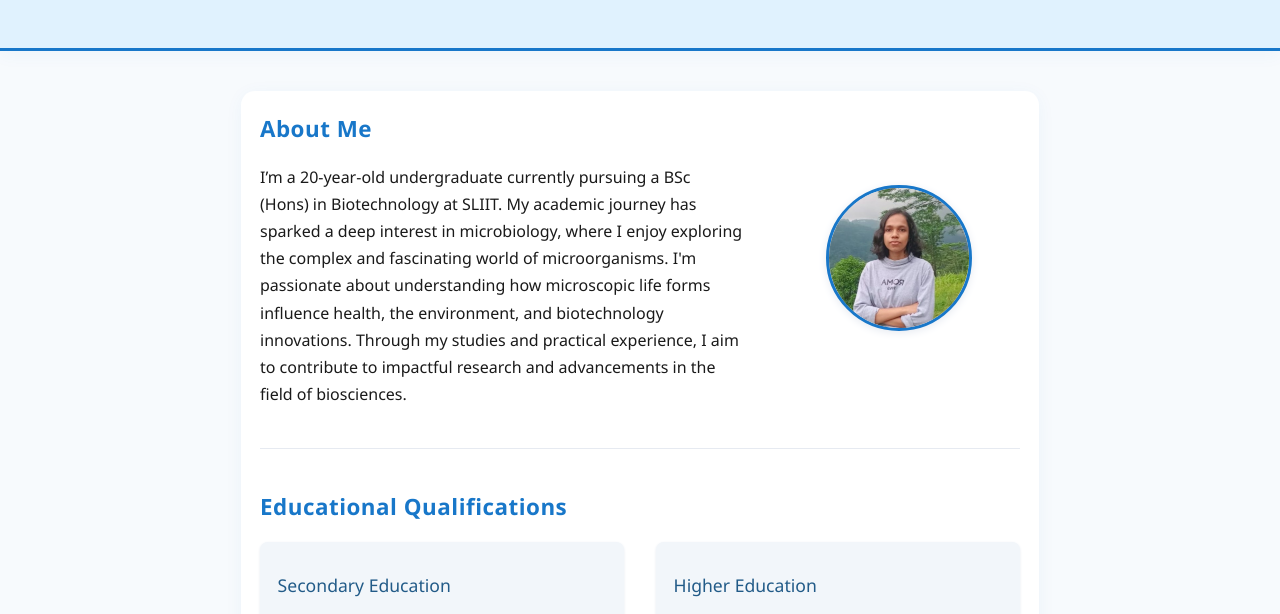
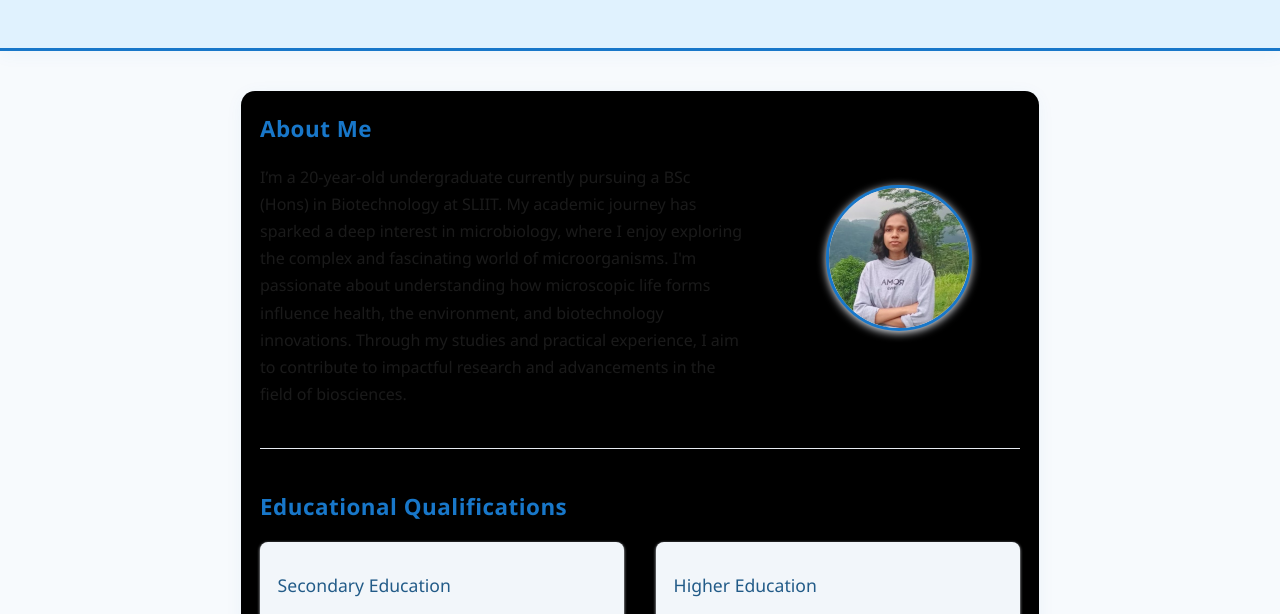
Before and after one commit to methulilisansa73-cmyk/methulilisansa73-cmyk.github.io, a plain HTML site: page index.html in a window 1280 px wide. Shown: the part 154-768 px from the top of the page. Drawn offline with Linux system fonts and the light colour scheme.

Commit message:
Update style.css

```diff
--- a/style.css
+++ b/style.css
@@ -2,7 +2,7 @@
 :root {
   --accent: #1877c9;
   --bg: #f7fafd;
-  --white: #fff;
+  --white: #000;
   --text: #1a1a1a;
   --shadow: 0 3px 18px rgba(24,119,201,0.05);
 }
```
